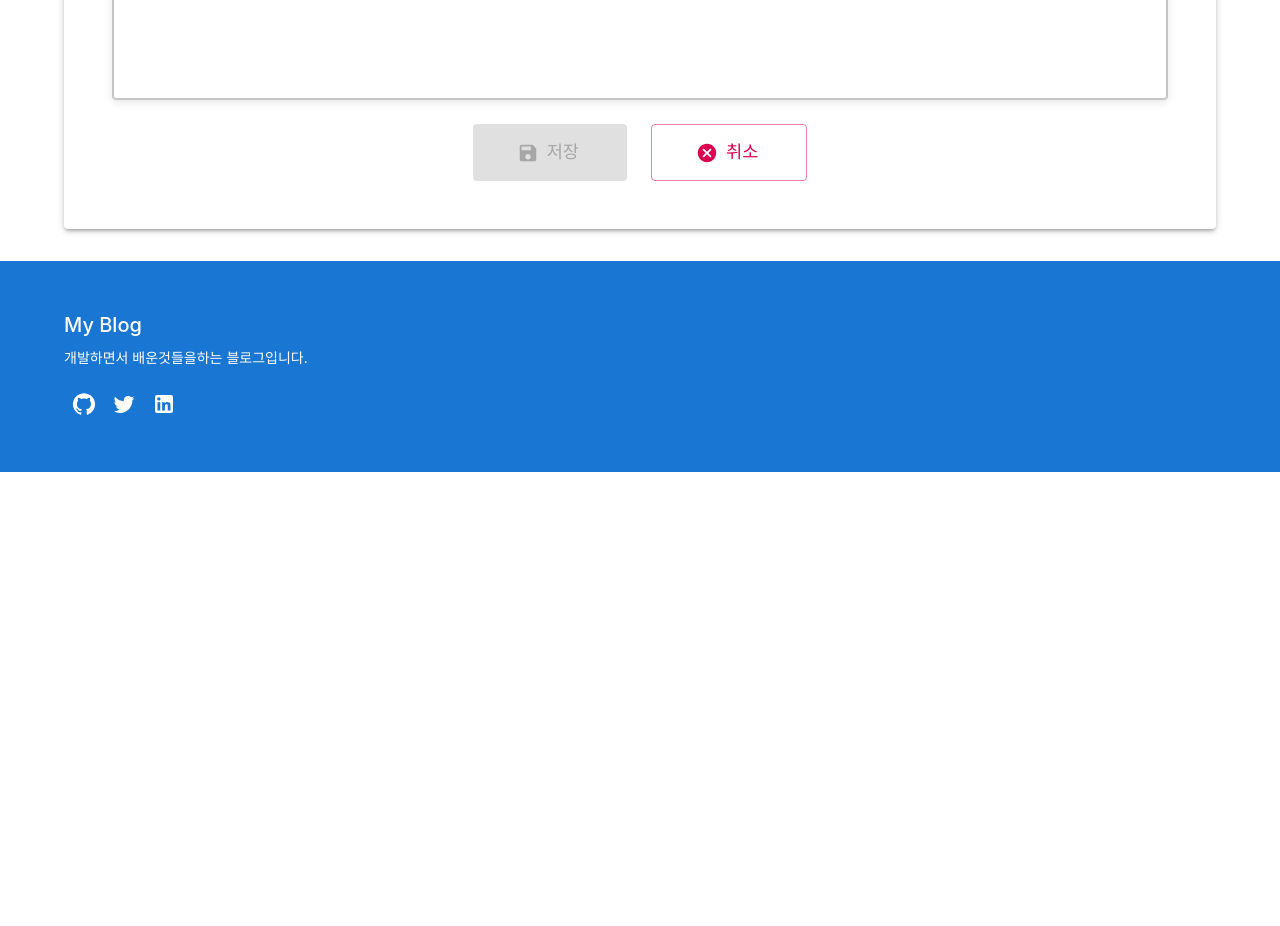
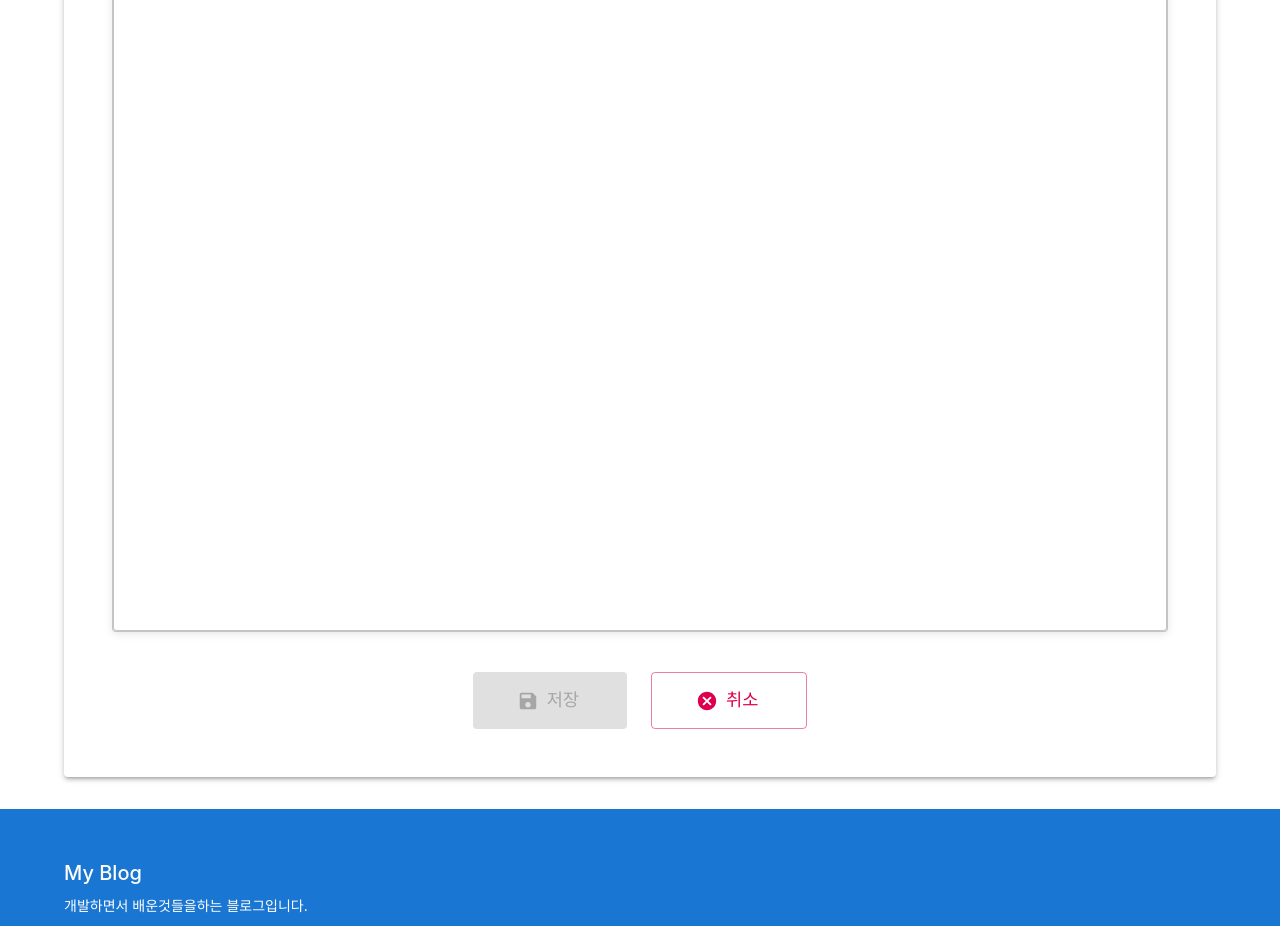
Before and after one commit to misnawk/myBlog, a React (Create React App) app in the folder src/client/: page /create in a window 1280 px wide. Shown: the part 1040-1966 px from the top of the page. Before the commit the page ends 1512 px from the top, so only its background shows below. Built offline with nearby package versions, Linux system fonts and the light colour scheme; sample sign-in values are in the browser's storage.

Commit message:
세로길이도 높여줌

```diff
--- a/src/client/src/pages/CreatePost.js
+++ b/src/client/src/pages/CreatePost.js
@@ -521,7 +521,7 @@ export default function CreatePost() {
                     새 글 작성
                 </Typography>
 
-                <Stack spacing={3} sx={{ maxWidth: '100%' }}>
+                <Stack spacing={5} sx={{ maxWidth: '100%' }}>
                     {/* 제목 입력 */}
                     <Box>
                         <TextField
@@ -592,7 +592,7 @@ export default function CreatePost() {
                             '& .quill': {
                                 backgroundColor: '#fff',
                                 borderRadius: 1,
-                                height: '700px',
+                                height: '1200px',
                                 display: 'flex',
                                 flexDirection: 'column',
                                 border: '1px solid rgba(0, 0, 0, 0.23)',
@@ -612,8 +612,8 @@ export default function CreatePost() {
                             '& .ql-container': {
                                 borderRadius: '0 0 4px 4px',
                                 borderColor: 'rgba(0, 0, 0, 0.23)',
-                                minHeight: '500px',
-                                maxHeight: '700px',
+                                minHeight: '1000px',
+                                maxHeight: '1200px',
                                 overflowY: 'auto',     // 세로 스크롤만
                                 overflowX: 'hidden',   // 가로 스크롤 제거
                                 position: 'relative',
@@ -621,10 +621,10 @@ export default function CreatePost() {
                                 backgroundColor: '#fff'
                             },
                             '& .ql-editor': {
-                                minHeight: '500px',
+                                minHeight: '1000px',
                                 fontSize: '16px',
                                 lineHeight: '1.8',
-                                padding: '24px',
+                                padding: '40px',
                                 // 에디터는 스크롤하지 않음
                                 overflow: 'visible',
                                 fontFamily: '"Noto Sans KR", -apple-system, BlinkMacSystemFont, "Segoe UI", Roboto, sans-serif'
@@ -713,7 +713,7 @@ export default function CreatePost() {
                    {/* 메모이제이션: 동일한 계산의 반복을 방지하기 위해 이전 결과를 메모리에 저장하는 최적화 기법*/}
 
                     {/* 버튼들 */}
-                    <Box sx={{ display: 'flex', gap: 3, justifyContent: 'center', mt: 4, flexWrap: 'wrap' }}>
+                    <Box sx={{ display: 'flex', gap: 3, justifyContent: 'center', mt: 8, flexWrap: 'wrap' }}>
                         <Button
                             variant="contained"
                             size="large"
--- a/src/client/src/pages/EditPost.js
+++ b/src/client/src/pages/EditPost.js
@@ -479,7 +479,7 @@ export default function EditPost() {
                     게시글 수정
                 </Typography>
 
-                <Stack spacing={3} sx={{ maxWidth: '100%' }}>
+                <Stack spacing={5} sx={{ maxWidth: '100%' }}>
                     {/* 제목 입력 */}
                     <TextField
                         fullWidth
@@ -530,7 +530,7 @@ export default function EditPost() {
                             '& .quill': {
                                 backgroundColor: '#fff',
                                 borderRadius: 1,
-                                height: '700px',
+                                height: '1200px',
                                 display: 'flex',
                                 flexDirection: 'column',
                                 border: '1px solid rgba(0, 0, 0, 0.23)',
@@ -550,8 +550,8 @@ export default function EditPost() {
                             '& .ql-container': {
                                 borderRadius: '0 0 4px 4px',
                                 borderColor: 'rgba(0, 0, 0, 0.23)',
-                                minHeight: '500px',
-                                maxHeight: '700px',
+                                minHeight: '1000px',
+                                maxHeight: '1200px',
                                 overflowY: 'auto',     // 세로 스크롤만
                                 overflowX: 'hidden',   // 가로 스크롤 제거
                                 position: 'relative',
@@ -559,10 +559,10 @@ export default function EditPost() {
                                 backgroundColor: '#fff'
                             },
                             '& .ql-editor': {
-                                minHeight: '500px',
+                                minHeight: '1000px',
                                 fontSize: '16px',
                                 lineHeight: '1.8',
-                                padding: '24px',
+                                padding: '40px',
                                 // 에디터는 스크롤하지 않음
                                 overflow: 'visible',
                                 fontFamily: '"Noto Sans KR", -apple-system, BlinkMacSystemFont, "Segoe UI", Roboto, sans-serif'
@@ -646,7 +646,7 @@ export default function EditPost() {
                     </Box>
 
                     {/* 버튼들 */}
-                    <Box sx={{ display: 'flex', gap: 3, justifyContent: 'center', mt: 4, flexWrap: 'wrap' }}>
+                    <Box sx={{ display: 'flex', gap: 3, justifyContent: 'center', mt: 8, flexWrap: 'wrap' }}>
                         <Button
                             variant="contained"
                             size="large"
```
